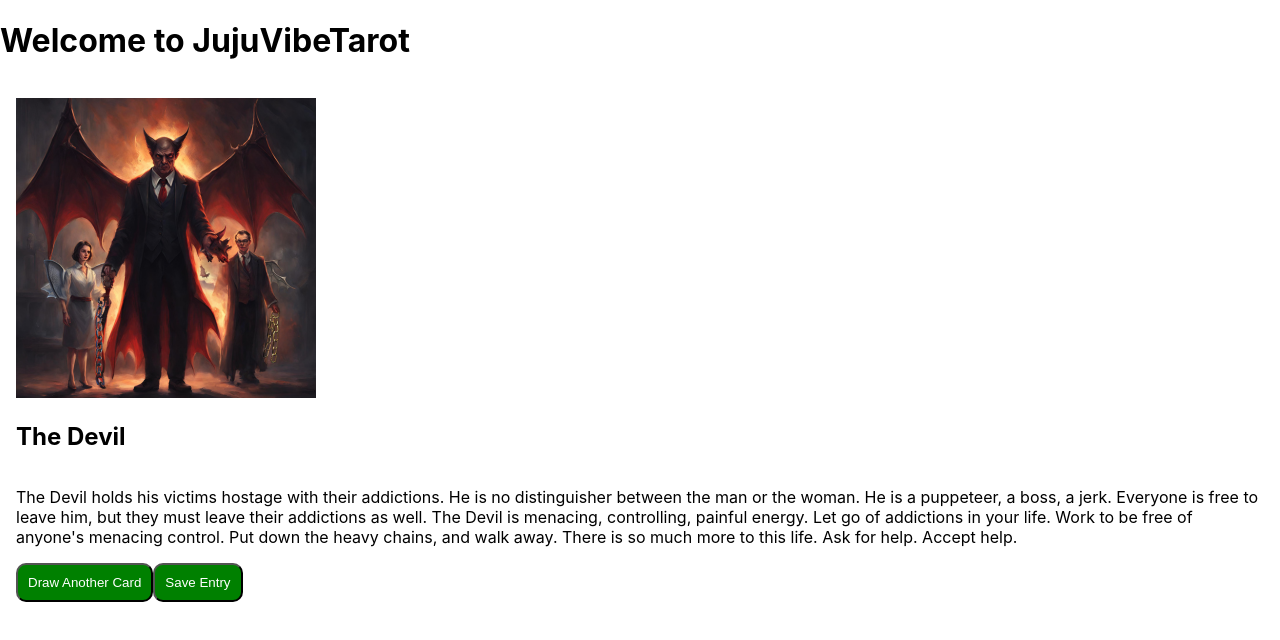
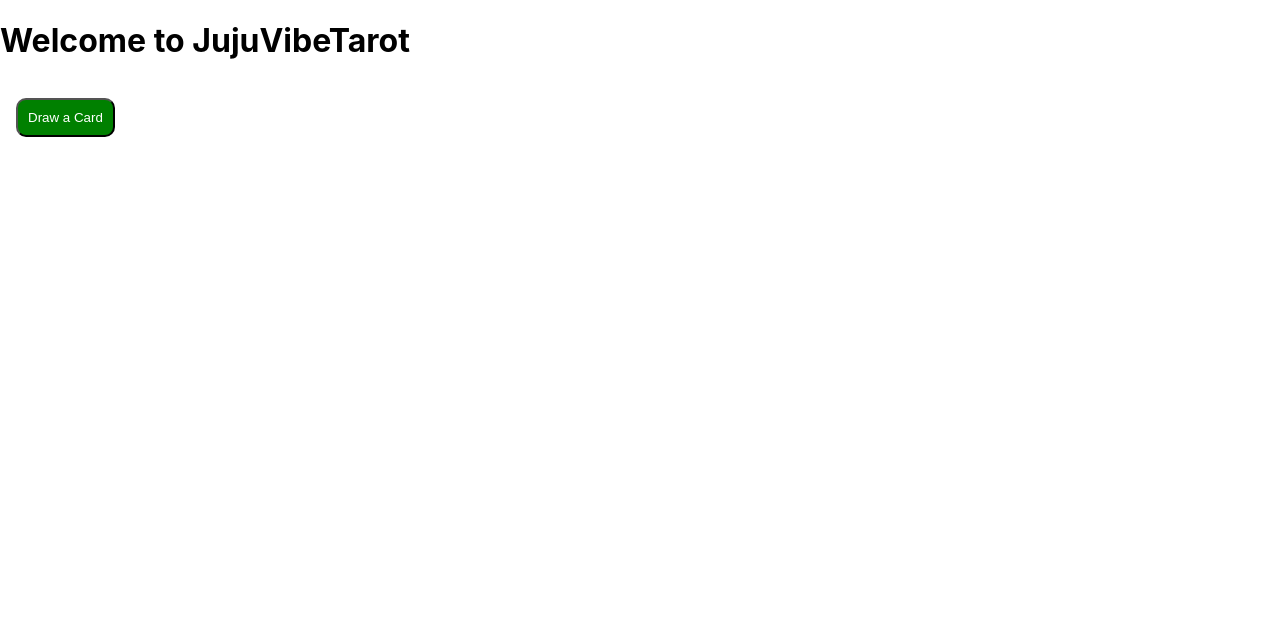
Before and after one commit to goodgullyjuju/jujuvibetarot, a React (Create React App) app: page / in a window 1280 px wide. Shown: the top 640 px of the page. Built offline with nearby package versions, Linux system fonts and the light colour scheme.

Commit message:
update 'OneCardDealView' to stop infinite loop

```diff
--- a/src/OneCardDealView.js
+++ b/src/OneCardDealView.js
@@ -10,24 +10,22 @@ function OneCardDealView() {
     const [redrawCounter, setRedrawCounter] = useState(0);
     const [showingSaveAlert, setShowingSaveAlert] = useState(false);
 
-    // Memoize the drawCard function
+    // Define drawCard function
     const drawCard = useCallback(() => {
         if (cards.length === 0) return;
         setShowCard(false);
         const newCard = cards[Math.floor(Math.random() * cards.length)];
         setDrawnCard(newCard);
         setRedrawCounter(prevCounter => prevCounter + 1);
-    }, [cards]); // Dependency for useCallback
+    }, [cards]);
 
+    // Fetch cards data only on component mount
     useEffect(() => {
         fetch('/TarotCards.json')
             .then(response => response.json())
-            .then(data => {
-                setCards(data);
-                drawCard(); // Directly call drawCard without passing data
-            })
+            .then(data => setCards(data))
             .catch(error => console.error('Error fetching data:', error));
-    }, [drawCard]); // Include drawCard in the dependency array of useEffect
+    }, []);
 
     const saveEntry = () => {
         setShowingSaveAlert(true);
@@ -42,7 +40,10 @@ function OneCardDealView() {
                     <TarotButton title="Save Entry" onClick={saveEntry} />
                 </>
             )}
-            {!drawnCard && <TarotButton title="Draw a Card" onClick={drawCard} />}
+            {!drawnCard && (
+                // Initial draw of a card when there is none
+                <TarotButton title="Draw a Card" onClick={drawCard} />
+            )}
             {showingSaveAlert && <div>Saved! Your card has been saved to the journal.</div>}
         </div>
     );
```
